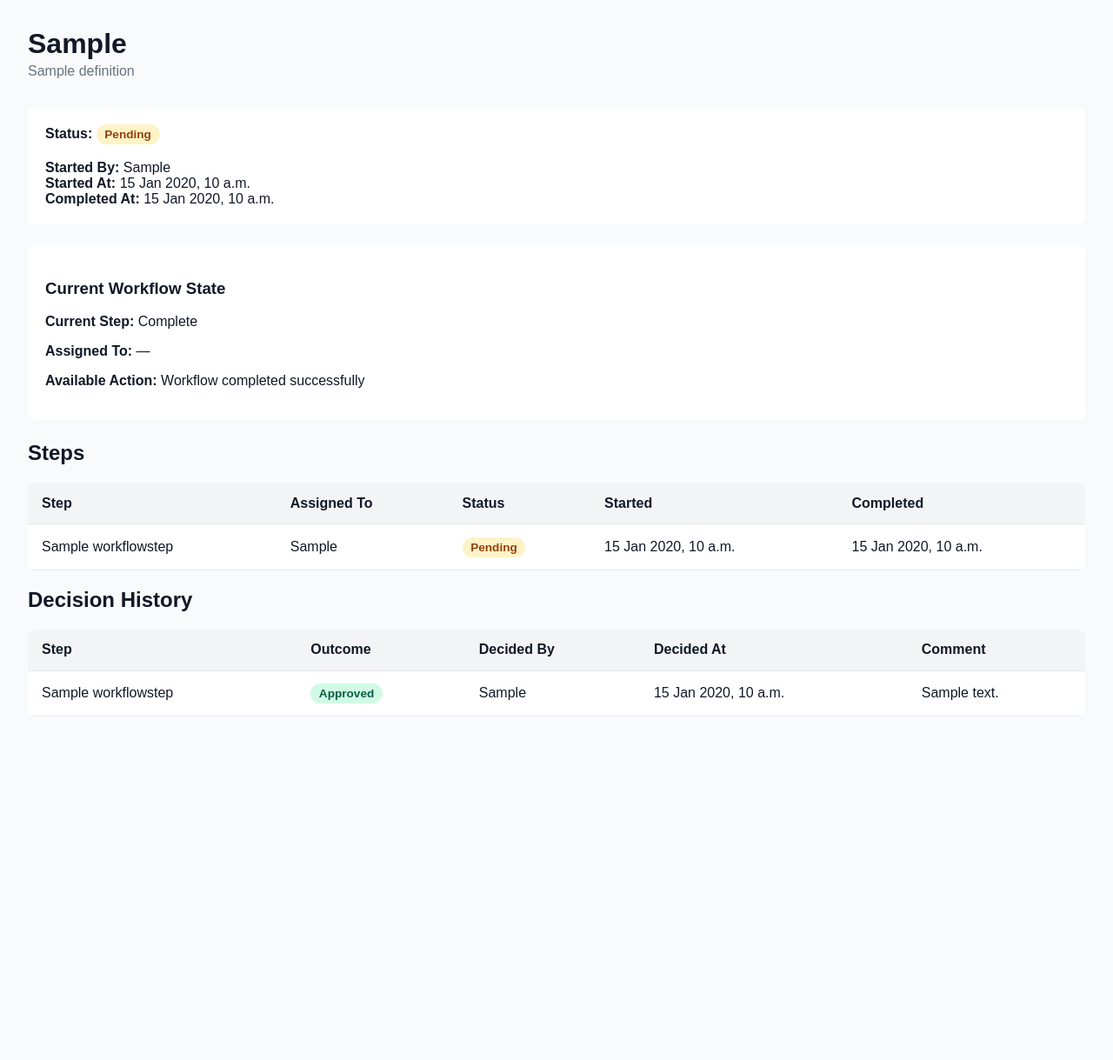
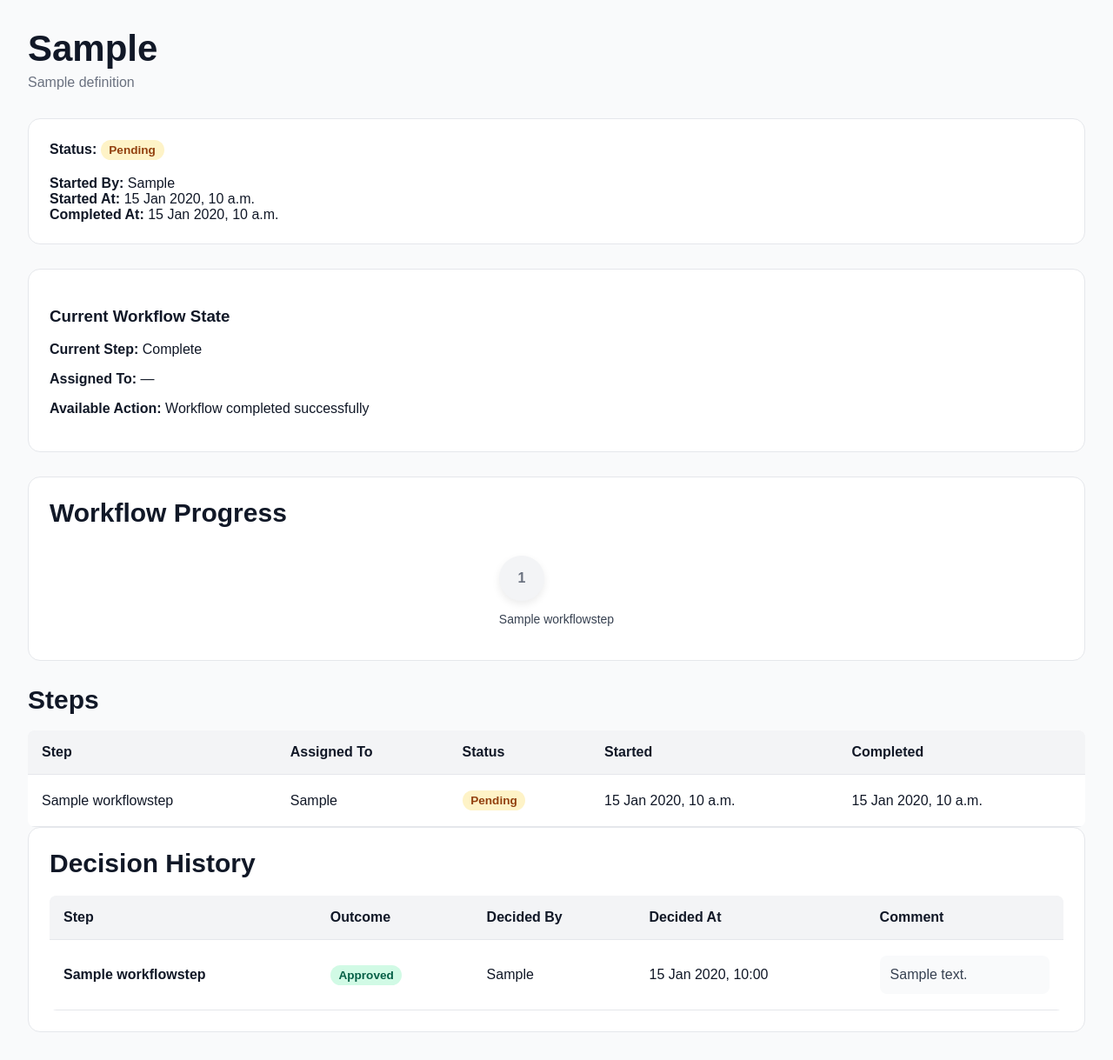
Before and after one commit to aneto-dev/opsflow, a Django app: a page that uses workflows/templates/workflows/run_detail.html in a window 1280 px wide. Shown: the whole page at 87% size. Before the commit the page ends 824 px from the top, so only its background shows below. Run offline with Django 5.2, Linux system fonts and the light colour scheme; tables that the repository leaves empty hold one stand-in row (values such as "Sample post").

Commit message:
feat: improve workflow detail UI and progress tracker

```diff
--- a/workflows/static/workflows/workflows.css
+++ b/workflows/static/workflows/workflows.css
@@ -10,17 +10,22 @@
             margin-bottom: 0.25rem;
         }
 
+        h1 {
+            font-size: 42px;
+            margin-bottom: 6px;
+        }
+
+        h2 {
+            font-size: 30px;
+            margin-bottom: 18px;
+        }
+
         .muted {
             color: #6b7280;
             margin-bottom: 2rem;
         }
 
-        .card {
-            background: white;
-            border-radius: 8px;
-            padding: 1.25rem;
-            margin-bottom: 1.5rem;
-        }
+
 
         .badge {
             display: inline-block;
@@ -82,9 +87,7 @@
             background: #dbeafe;
             color: #1e40af;
         }
-        .form-group {
-            margin-bottom: 1.25rem;
-        }
+
 
         .radio-group {
             display: flex;
@@ -112,19 +115,6 @@
             box-sizing: border-box;
         }
 
-        .btn-primary {
-            background: #111827;
-            color: white;
-            border: none;
-            padding: 0.75rem 1rem;
-            border-radius: 8px;
-            font-weight: 600;
-            cursor: pointer;
-        }
-
-        .btn-primary:hover {
-            background: #1f2937;
-        }
 
         .decision-card {
     margin-top: 32px;
@@ -157,3 +147,124 @@
 .btn-primary:hover {
     background: #1f2937;
 }
+
+.section-header {
+    margin-bottom: 20px;
+}
+
+.section-header h2 {
+    margin: 0;
+}
+
+.decision-comment {
+    background: #f9fafb;
+    border-radius: 8px;
+    padding: 10px 12px;
+    color: #374151;
+    max-width: 420px;
+    line-height: 1.5;
+}
+
+table td {
+    padding: 18px 16px;
+}
+
+table tbody tr:hover {
+    background: #f9fafb;
+    transition: background 0.2s ease;
+}
+
+.empty-state {
+    text-align: center;
+    color: #6b7280;
+    padding: 30px;
+}
+
+table thead {
+    background: #f3f4f6;
+}
+
+table th {
+    color: #111827;
+    font-weight: 600;
+    padding: 16px;
+}
+
+.card {
+    background: white;
+    border-radius: 14px;
+    padding: 24px;
+    margin-bottom: 28px;
+    border: 1px solid #e5e7eb;
+}
+
+.progress-tracker {
+    display: flex;
+    align-items: center;
+    justify-content: center;
+    gap: 0;
+    width: fit-content;
+    margin: 32px auto 12px auto;
+}
+
+.progress-item {
+    display: flex;
+    flex-direction: column;
+    align-items: center;
+    position: relative;
+    width: 140px;
+    flex-shrink: 0;
+}
+
+.progress-circle {
+    width: 52px;
+    height: 52px;
+    border-radius: 999px;
+
+    display: flex;
+    align-items: center;
+    justify-content: center;
+
+    font-weight: 700;
+    font-size: 16px;
+
+    margin-bottom: 12px;
+
+    box-shadow:
+        0 4px 10px rgba(0,0,0,0.08);
+}
+
+.progress-completed {
+    background: #d1fae5;
+    color: #065f46;
+}
+
+.progress-active {
+    background: #dbeafe;
+    color: #1e40af;
+}
+
+.progress-pending {
+    background: #f3f4f6;
+    color: #6b7280;
+}
+
+.progress-line {
+    width: 100px;
+    height: 3px;
+    background: #d1d5db;
+    margin-bottom: 34px;
+}
+
+.progress-label {
+    text-align: center;
+    font-size: 14px;
+    font-weight: 500;
+    color: #374151;
+    line-height: 1.4;
+}
+
+.page-container {
+    max-width: 1400px;
+    margin: 0 auto;
+}
--- a/workflows/templates/workflows/_decision_history.html
+++ b/workflows/templates/workflows/_decision_history.html
@@ -1,6 +1,13 @@
+<div class="card">
+
+    <div class="section-header">
         <h2>Decision History</h2>
+    </div>
+
     <table>
+
         <thead>
+
             <tr>
                 <th>Step</th>
                 <th>Outcome</th>
@@ -8,30 +15,86 @@
                 <th>Decided At</th>
                 <th>Comment</th>
             </tr>
+
         </thead>
+
         <tbody>
+
             {% for decision in decisions %}
+
                 <tr>
-            <td>{{ decision.step_run.step.name }}</td>
+
                     <td>
-                <span class="badge
-                    {% if decision.outcome == 'approved' %}badge-completed
-                    {% elif decision.outcome == 'rejected' %}badge-rejected
-                    {% elif decision.outcome == 'sent_back' %}badge-pending
-                    {% elif decision.outcome == 'escalated' %}badge-in-progress
+                        <strong>
+                            {{ decision.step_run.step.name }}
+                        </strong>
+                    </td>
+
+                    <td>
+
+                        <span
+                            class="badge
+
+                            {% if decision.outcome == 'approved' %}
+                                badge-completed
+
+                            {% elif decision.outcome == 'rejected' %}
+                                badge-rejected
+
+                            {% elif decision.outcome == 'sent_back' %}
+                                badge-pending
+
+                            {% elif decision.outcome == 'escalated' %}
+                                badge-in-progress
+
                             {% endif %}
-                ">
+                            "
+                        >
                             {{ decision.get_outcome_display }}
                         </span>
+
                     </td>
-            <td>{{ decision.decided_by }}</td>
-            <td>{{ decision.decided_at }}</td>
-            <td>{{ decision.comment|default:"—" }}</td>
+
+                    <td>
+                        {{ decision.decided_by }}
+                    </td>
+
+                    <td>
+                        {{ decision.decided_at|date:"d M Y, H:i" }}
+                    </td>
+
+                    <td>
+
+                        {% if decision.comment %}
+
+                            <div class="decision-comment">
+                                {{ decision.comment }}
+                            </div>
+
+                        {% else %}
+
+                            —
+
+                        {% endif %}
+
+                    </td>
+
                 </tr>
+
             {% empty %}
+
                 <tr>
-            <td colspan="5">No decisions recorded yet.</td>
+
+                    <td colspan="5" class="empty-state">
+                        No workflow decisions recorded yet.
+                    </td>
+
                 </tr>
+
             {% endfor %}
+
         </tbody>
+
     </table>
+
+</div>
--- /dev/null
+++ b/workflows/templates/workflows/_progress_tracker.html
@@ -0,0 +1,46 @@
+<div class="card">
+
+    <div class="section-header">
+        <h2>Workflow Progress</h2>
+    </div>
+
+    <div class="progress-tracker">
+
+        {% for step_run in run.step_runs.all %}
+
+            <div class="progress-step">
+
+                <div
+                    class="progress-circle
+                    {% if step_run.status == 'completed' %}
+                        progress-completed
+                    {% elif step_run.status == 'in_progress' %}
+                        progress-active
+                    {% else %}
+                        progress-pending
+                    {% endif %}"
+                >
+
+                    {% if step_run.status == 'completed' %}
+                        ✓
+                    {% else %}
+                        {{ forloop.counter }}
+                    {% endif %}
+
+                </div>
+
+                <div class="progress-label">
+                    {{ step_run.step.name }}
+                </div>
+
+            </div>
+
+            {% if not forloop.last %}
+                <div class="progress-line"></div>
+            {% endif %}
+
+        {% endfor %}
+
+    </div>
+
+</div>
--- a/workflows/templates/workflows/run_detail.html
+++ b/workflows/templates/workflows/run_detail.html
@@ -13,6 +13,8 @@
 </head>
 <body>
 
+    <div class="page-container">
+
             <h1>{{ run.reference }}</h1>
 
         <div class="muted">
@@ -22,10 +24,12 @@
         {% include "workflows/_run_summary.html" %}
         {% include "workflows/_workflow_state.html" %}
 
+        {% include "workflows/_progress_tracker.html" %}
         {% include "workflows/_decision_form.html" %}
 
         {% include "workflows/_steps_table.html" %}
         {% include "workflows/_decision_history.html" %}
+    </div>
 
 </body>
 </html>
```
Lines whose indentation alone changed are shown as unchanged.
